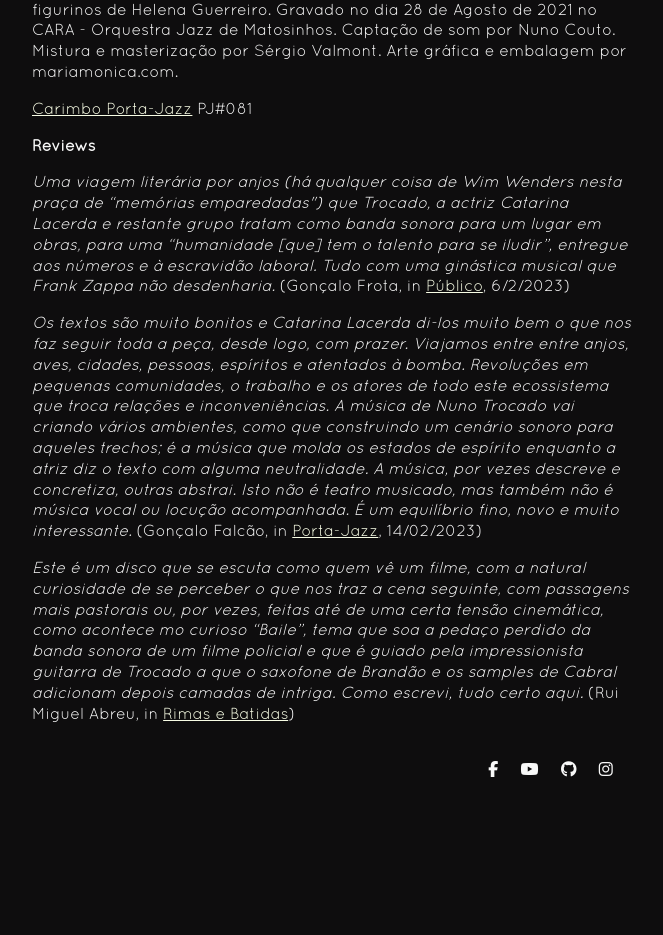
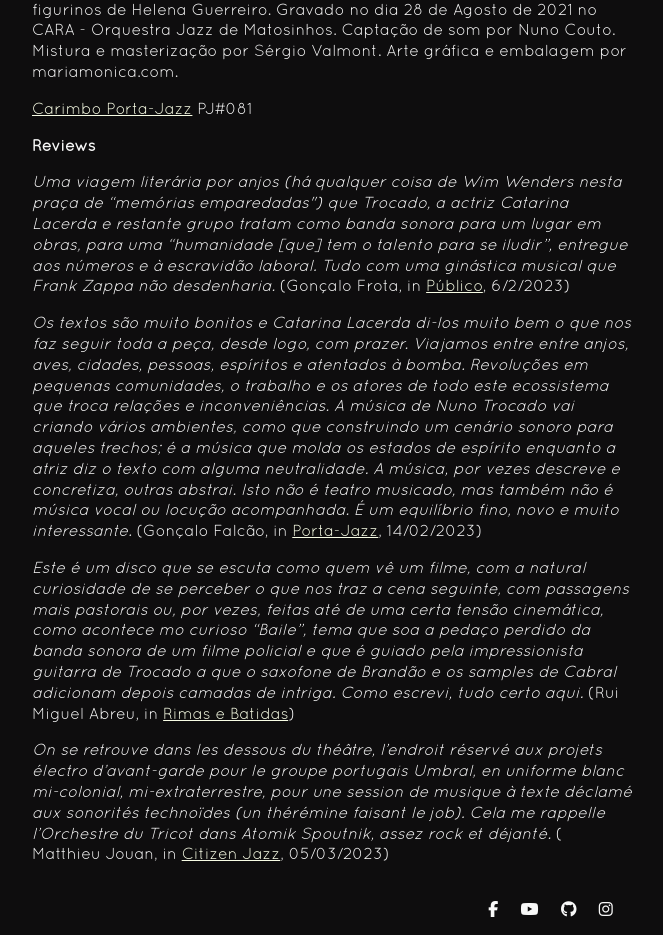
Before and after one commit to ntrocado/ntrocado.github.io, a Jekyll site: the page built from projects/umbral.html, in a window 1280 px wide. Shown: the part 825-1760 px from the top of the page, without its empty margins (308-971 px from the left). Built offline with Jekyll 4.4.1, drawn with Linux system fonts in a browser that asks for light colours; nearby versions of some CDN libraries; before the commit the page ends 1620 px from its top, so only the background shows below that.

Commit message:
New review for Umbral

```diff
--- a/projects/umbral.html
+++ b/projects/umbral.html
@@ -28,4 +28,6 @@ title: Nuno Trocado - Projects - Umbral
   <p><em>Os textos são muito bonitos e Catarina Lacerda di-los muito bem o que nos faz seguir toda a peça, desde logo, com prazer. Viajamos entre entre anjos, aves, cidades, pessoas, espíritos e atentados à bomba. Revoluções em pequenas comunidades, o trabalho e os atores de todo este ecossistema que troca relações e inconveniências. A música de Nuno Trocado vai criando vários ambientes, como que construindo um cenário sonoro para aqueles trechos; é a música que molda os estados de espírito enquanto a atriz diz o texto com alguma neutralidade. A música, por vezes descreve e concretiza, outras abstrai. Isto não é teatro musicado, mas também não é música vocal ou locução acompanhada. É um equilíbrio fino, novo e muito interessante.</em> (Gonçalo Falcão, in <a href="https://jazz.pt/report/2023/02/14/ninguem-vira-tirar-do-lume-as-nossas-castanhas-porta-jazz-2023/">Porta-Jazz</a>, 14/02/2023)</p>
 
   <p><em>Este é um disco que se escuta como quem vê um filme, com a natural curiosidade de se perceber o que nos traz a cena seguinte, com passagens mais pastorais ou, por vezes, feitas até de uma certa tensão cinemática, como acontece mo curioso “Baile”, tema que soa a pedaço perdido da banda sonora de um filme policial e que é guiado pela impressionista guitarra de Trocado a que o saxofone de Brandão e os samples de Cabral adicionam depois camadas de intriga. Como escrevi, tudo certo aqui.</em> (Rui Miguel Abreu, in <a href="https://www.rimasebatidas.pt/notas-azuis-104-especial-carimbo-porta-jazz-2022-parte-1/">Rimas e Batidas</a>)</p>
-</section>
+
+  <p><em>On se retrouve dans les dessous du théâtre, l’endroit réservé aux projets électro d’avant-garde pour le groupe portugais Umbral, en uniforme blanc mi-colonial, mi-extraterrestre, pour une session de musique à texte déclamé aux sonorités technoïdes (un thérémine faisant le job). Cela me rappelle l’Orchestre du Tricot dans Atomik Spoutnik, assez rock et déjanté.</em> ( Matthieu Jouan, in <a href="https://www.citizenjazz.com/Porta-Jazz-l-echange-et-la-diversite.html">Citizen Jazz</a>, 05/03/2023)</p>
+  </section>
```
